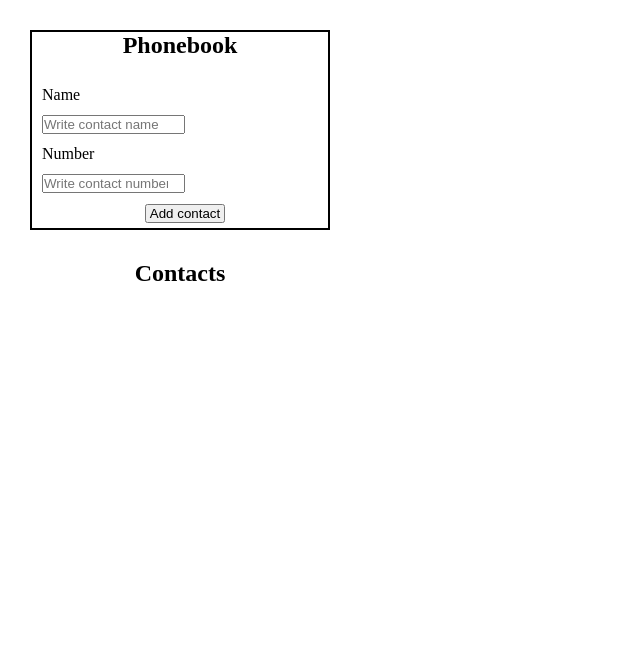
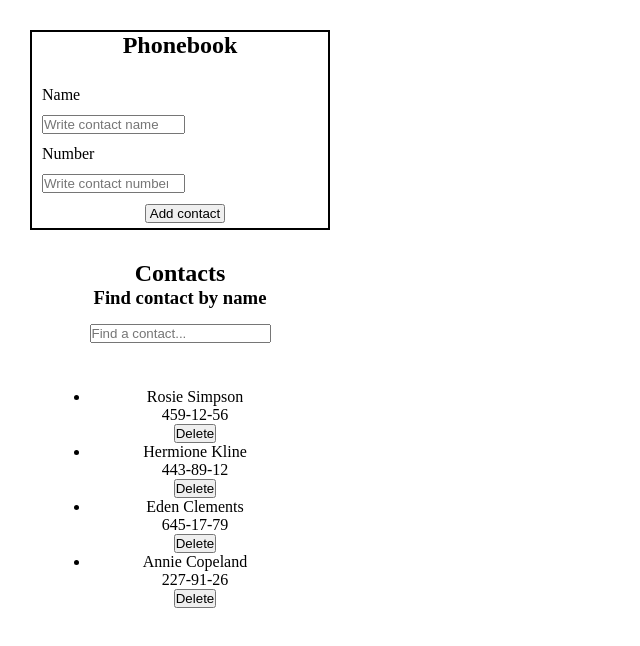
Before and after one commit to warbonnet333/goit-react-hw-02-phonebook, a React (Create React App) app: page / in a window 1280 px wide. Shown: the top 646 px of the page, without its empty margins (0-640 px from the left). Built offline with nearby package versions, Linux system fonts and the light colour scheme.

Commit message:
added input validation

```diff
--- a/src/components/App.jsx
+++ b/src/components/App.jsx
@@ -15,8 +15,10 @@ const changeFinalList = (prevArray, filter) => {
 export default class App extends Component {
 
   state = {
-    contacts: [],
-    name: '',
+    contacts: [{ id: 'id-1', name: 'Rosie Simpson', number: '459-12-56' },
+    { id: 'id-2', name: 'Hermione Kline', number: '443-89-12' },
+    { id: 'id-3', name: 'Eden Clements', number: '645-17-79' },
+    { id: 'id-4', name: 'Annie Copeland', number: '227-91-26' },],
     filter: ""
   }
 
@@ -28,6 +30,9 @@ export default class App extends Component {
 
   addContact = (contact) => {
 
+    if (this.state.contacts.find(item => item.name.toLowerCase() === contact.name.toLowerCase())) {
+      alert(`${contact.name} is already in contacts`)
+    } else {
       const contactToAdd = {
         ...contact,
         id: uuidv4()
@@ -36,6 +41,9 @@ export default class App extends Component {
       this.setState(state => ({
         contacts: [...state.contacts, contactToAdd]
       }))
+    }
+
+
   }
 
   deleteContact = (id) => {
--- a/src/components/Contact/Contact.jsx
+++ b/src/components/Contact/Contact.jsx
@@ -11,7 +11,7 @@ const Contact = ({ name, number, onDelete }) => (
 
 Contact.propTypes = {
   name: PropTypes.string,
-  number: PropTypes.number.isRequired,
+  // number: PropTypes.number,
   onDelete: PropTypes.func.isRequired
 }
 
--- a/src/components/Form/Form.jsx
+++ b/src/components/Form/Form.jsx
@@ -31,9 +31,9 @@ export default class Form extends Component {
         <h2 className={styles.title}>Phonebook</h2>
         <form onSubmit={this.hendleSubmit} className={styles.form} >
           <label htmlFor="name">Name</label>
-          <input type="text" name="name" value={name} placeholder="Write contact name" onChange={this.hendleChange} />
+          <input type="text" name="name" value={name} placeholder="Write contact name" onChange={this.hendleChange} required />
           <label htmlFor="number">Number</label>
-          <input type="number" name="number" value={number} placeholder="Write contact number" onChange={this.hendleChange} />
+          <input type="number" name="number" value={number} placeholder="Write contact number" onChange={this.hendleChange} required />
           <button type="submit">Add contact</button>
         </form>
       </div>
```
Lines whose indentation alone changed are shown as unchanged.
